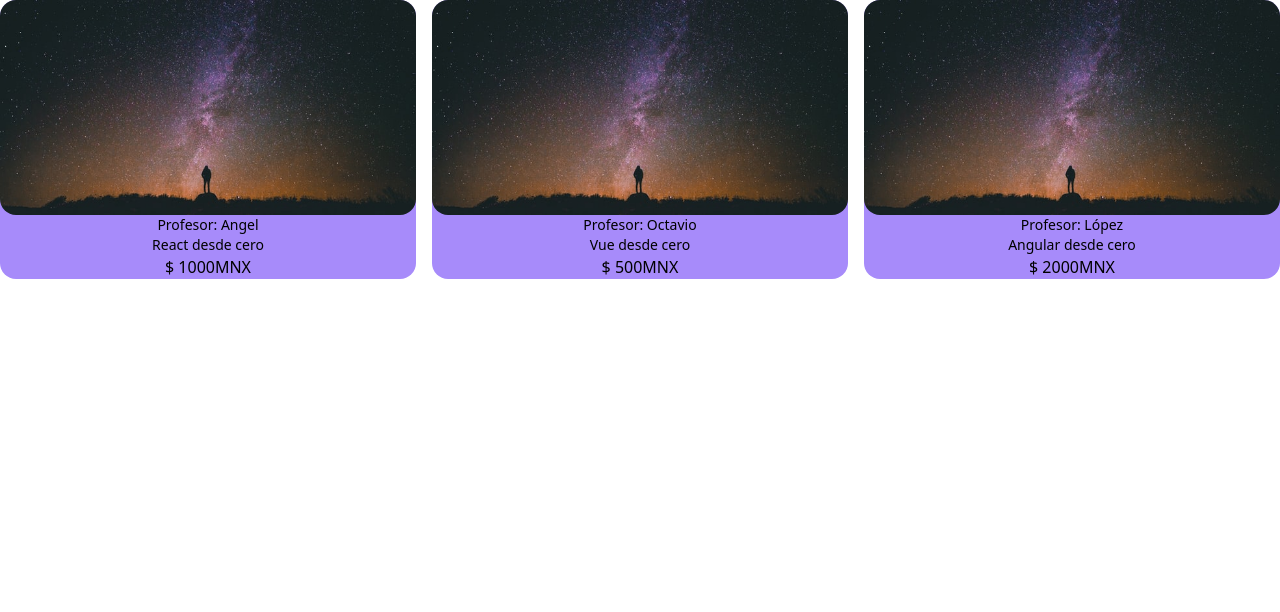
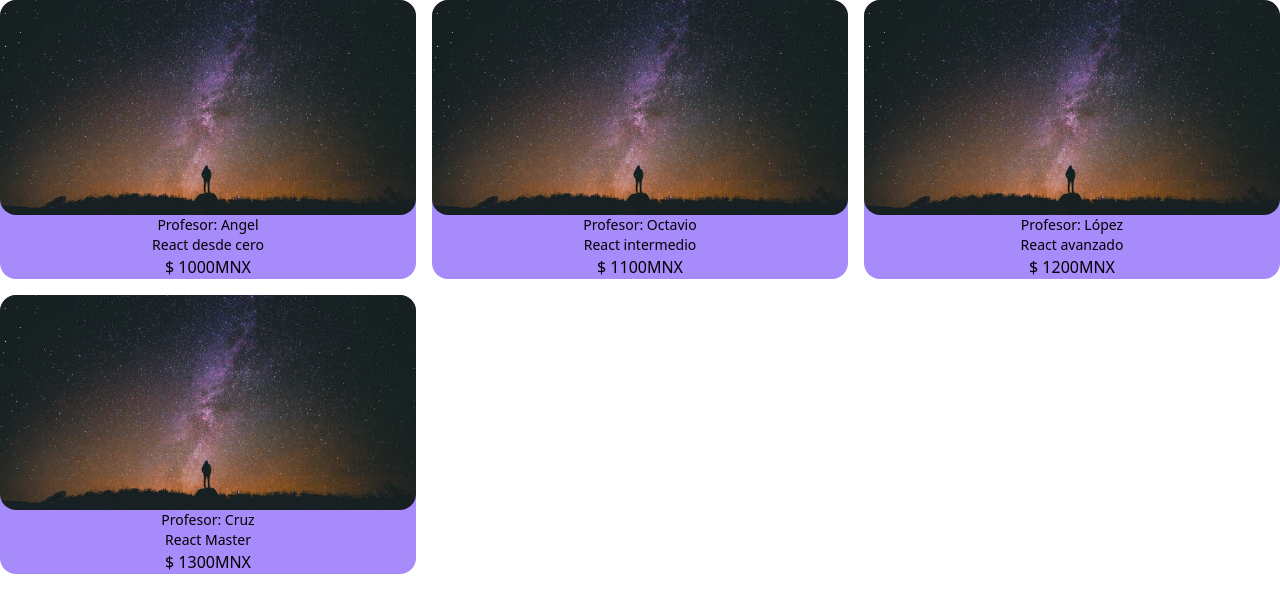
Before and after one commit to AngelLopez15/Reactrepaso, a React (Create React App) app: page / in a window 1280 px wide. Shown: the top 612 px of the page. Built offline with nearby package versions, Linux system fonts and the light colour scheme.

Commit message:
ciclo map

```diff
--- a/src/App.js
+++ b/src/App.js
@@ -1,10 +1,41 @@
-import Curso3 from "./components/Curso3";
 import Curso4 from "./components/Curso4"
+
+// Para renderizar varios componentes iguales lo mas optimo no es ponerlos uno por uno
+// si no renderizar varios componentes con un ciclo. Para eso vamos a necesitar hacer un
+// arreglo de objeto que contendra las propiedas que llevara cada componente
+
+const cursos = [
+  {
+    title: 'React desde cero',
+    imagen: './assets/universe.jpg',
+    price: '1000MNX',
+    prof: 'Angel'
+  },
+  {
+    title: 'React intermedio',
+    imagen: './assets/universe.jpg',
+    price: '1100MNX',
+    prof: 'Octavio'
+  },
+  {
+    title: 'React avanzado',
+    imagen: './assets/universe.jpg',
+    price: '1200MNX',
+    prof: 'López'
+  },
+  {
+    title: 'React Master',
+    imagen: './assets/universe.jpg',
+    price: '1300MNX',
+    prof: 'Cruz'
+  }
+]
+
 
 function App() {
   return (
     <div className="grid grid-cols-3 gap-4">
-      <Curso3
+      {/* <Curso3
         title="React desde cero"
         imagen="./assets/universe.jpg"
         price="1000MNX"
@@ -21,7 +52,12 @@ function App() {
         imagen="./assets/universe.jpg"
         price="2000MNX"
         prof="López"
-      />
+      /> */}
+      {/* para hacer un ciclo y renderizar los componentes vamos a usar un ciclo "map" en lugar
+      del tradicional forEach ya que map permite contruir un nuevo Array y eso es lo que necesitamos */}
+      {
+        cursos.map( curso => <Curso4 title= {curso.title} imagen={curso.imagen} price={curso.price} prof={curso.prof} />)
+      }
     </div>
   );
 }
```
Also changed, not shown: 1 other file (tests, documents, lock files or other folders).
